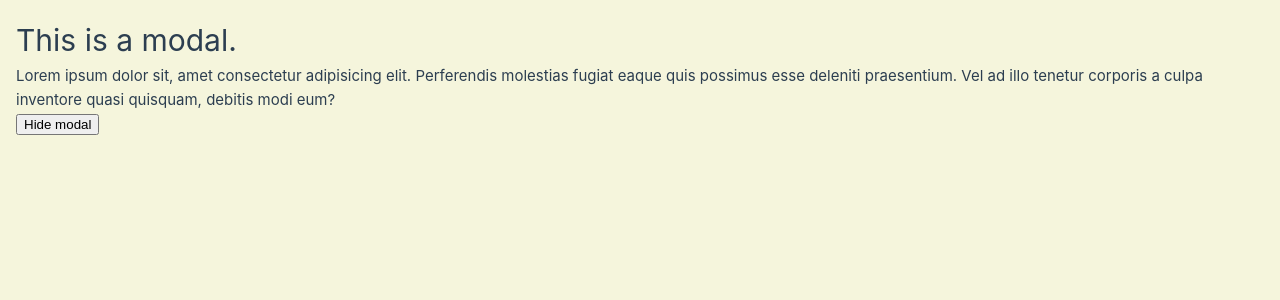
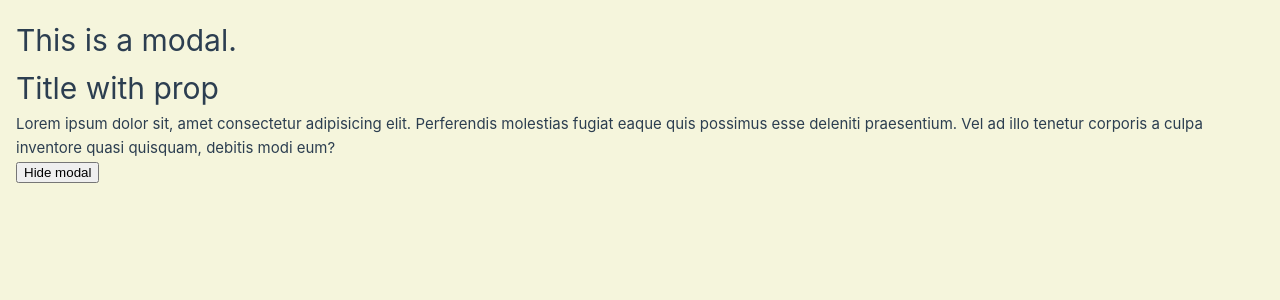
Before and after one commit to canberk-yilmaz/vue-composition-api-basics, a Vue app: page /modals in a window 1280 px wide. Both pictures are taken after a click on the button "Show modals". Shown: the top 300 px of the page. Built offline with nearby package versions, Linux system fonts and the light colour scheme.

Commit message:
composition api props

```diff
--- a/src/components/Modal.vue
+++ b/src/components/Modal.vue
@@ -2,6 +2,7 @@
   <teleport to=".modals-container">
     <div class="modal">
       <h1><slot name="title" /></h1>
+      <h1>{{ props.title }}</h1>
       <slot />
       <!-- <pre>{{ $slots.title() }}</pre> -->
       <button>Hide modal</button>
@@ -9,13 +10,33 @@
   </teleport>
 </template>
 
+<!--
+Options api way of using props
+<script>
+export default {
+  props: {
+    title: {
+      type: String,
+      default: "No title specified",
+    },
+  },
+};
+</script>
+ -->
 <script setup>
-
 // To use the slot data in the script section we need to use the useSlots hook like below.
 // import { useSlots } from "vue";
 // const slots = useSlots();
 // console.log(slots.title());
 
+//props
+
+const props = defineProps({
+  title: {
+    type: String,
+    default: "No title specified",
+  },
+});
 </script>
 
 <style scoped>
--- a/src/views/ModalsView.vue
+++ b/src/views/ModalsView.vue
@@ -2,7 +2,7 @@
   <div class="modals">
     <h1>Modals</h1>
     <button @click="showModal = true">Show modals</button>
-    <Modal v-if="showModal">
+    <Modal v-if="showModal" title="Title with prop">
       <template #title>This is a modal.</template>
       <p>
         Lorem ipsum dolor sit, amet consectetur adipisicing elit. Perferendis
```
